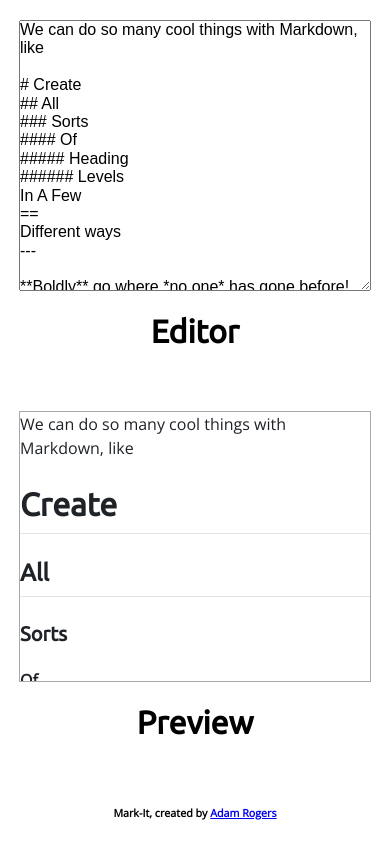
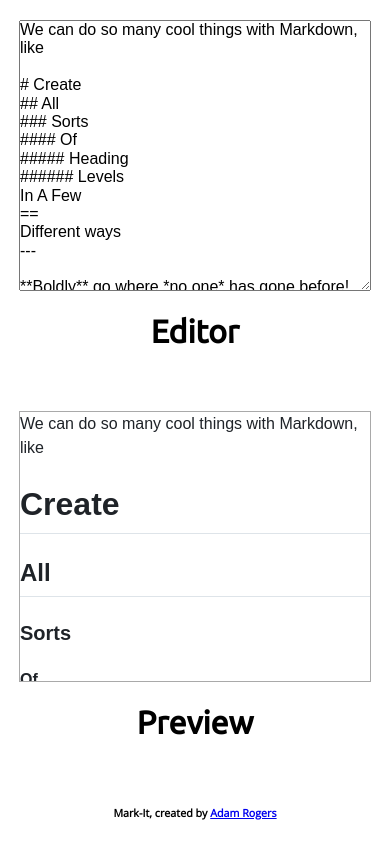
Before and after one commit to aroger7/mark-it, a React app: page / in a window 390 px wide. Built offline with nearby package versions, Linux system fonts and the light colour scheme.

Commit message:
change styles, fix sizing bug on some browsers

```diff
--- a/src/styles/App.css
+++ b/src/styles/App.css
@@ -1,12 +1,11 @@
 .app {
   display: flex;
   flex-direction: column;
+  min-height: 0;
   width: 100vw;
   height: 100vh;
-}
-
-.app > .app-markdown {
-  flex-grow: 1;
+  max-width: 100vw;
+  max-height: 100vh;
 }
 
 .app-footer-copyright {
@@ -17,6 +16,8 @@
   display: flex;
   flex-direction: row;
   justify-content: center;
+  flex-grow: 1;
+  min-height: 0;
 }
 
 .app-markdown > * {
@@ -27,8 +28,4 @@
   .app-markdown {
     flex-direction: column;
   }
-
-  .app > .app-markdown {
-    height: 0;
-  }
 }
--- a/src/styles/MarkdownEditor.css
+++ b/src/styles/MarkdownEditor.css
@@ -16,7 +16,6 @@
 
 @media only screen and (max-width: 750px) {
   .markdown-editor {
-  	flex-grow: 1;
   	width: auto;
   	height: 0;
   }
--- a/src/styles/MarkdownPreview.css
+++ b/src/styles/MarkdownPreview.css
@@ -14,9 +14,12 @@
 	overflow: auto;
 }
 
+.markdown-body > * {
+	font-family: sans-serif;
+}
+
 @media only screen and (max-width: 750px) {
 	.markdown-preview {
-		flex-grow: 1;
 		width: auto;
 		height: 0;
 	}
```
